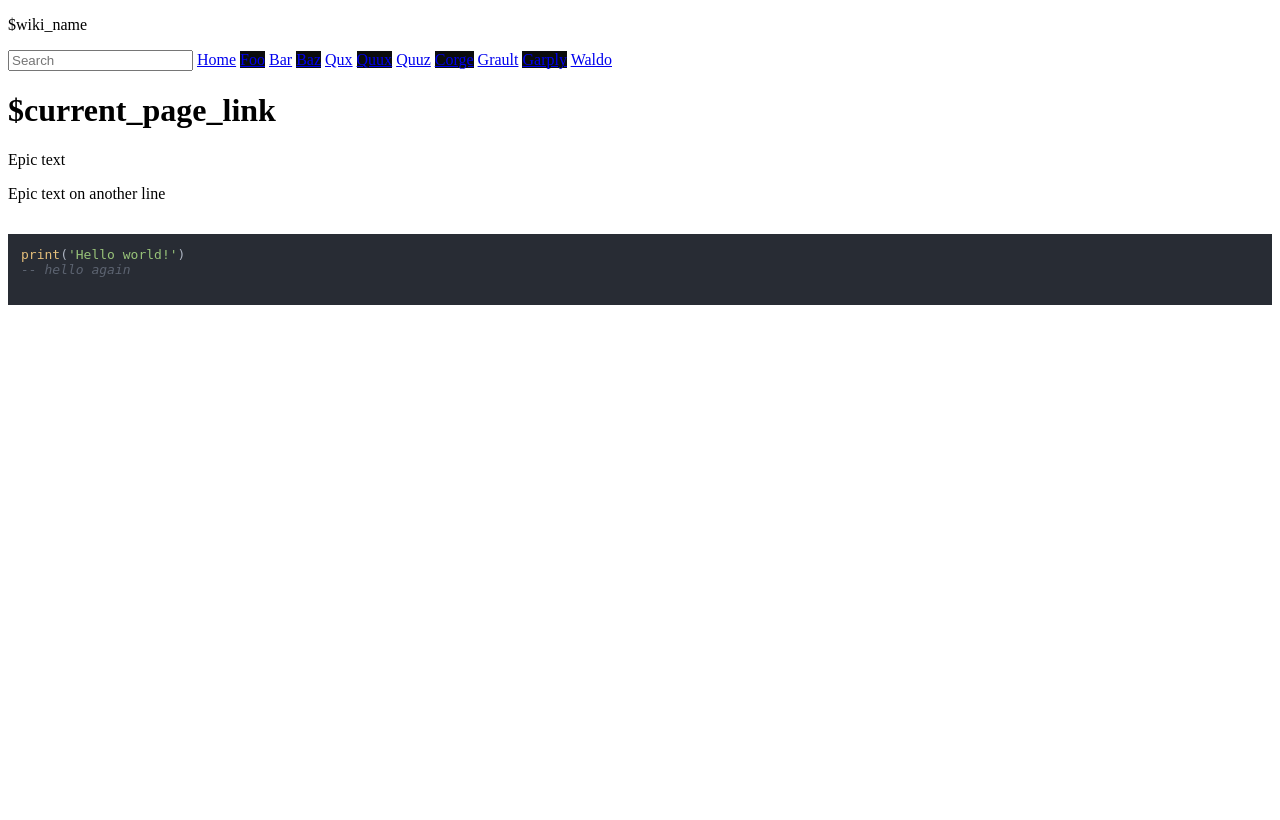
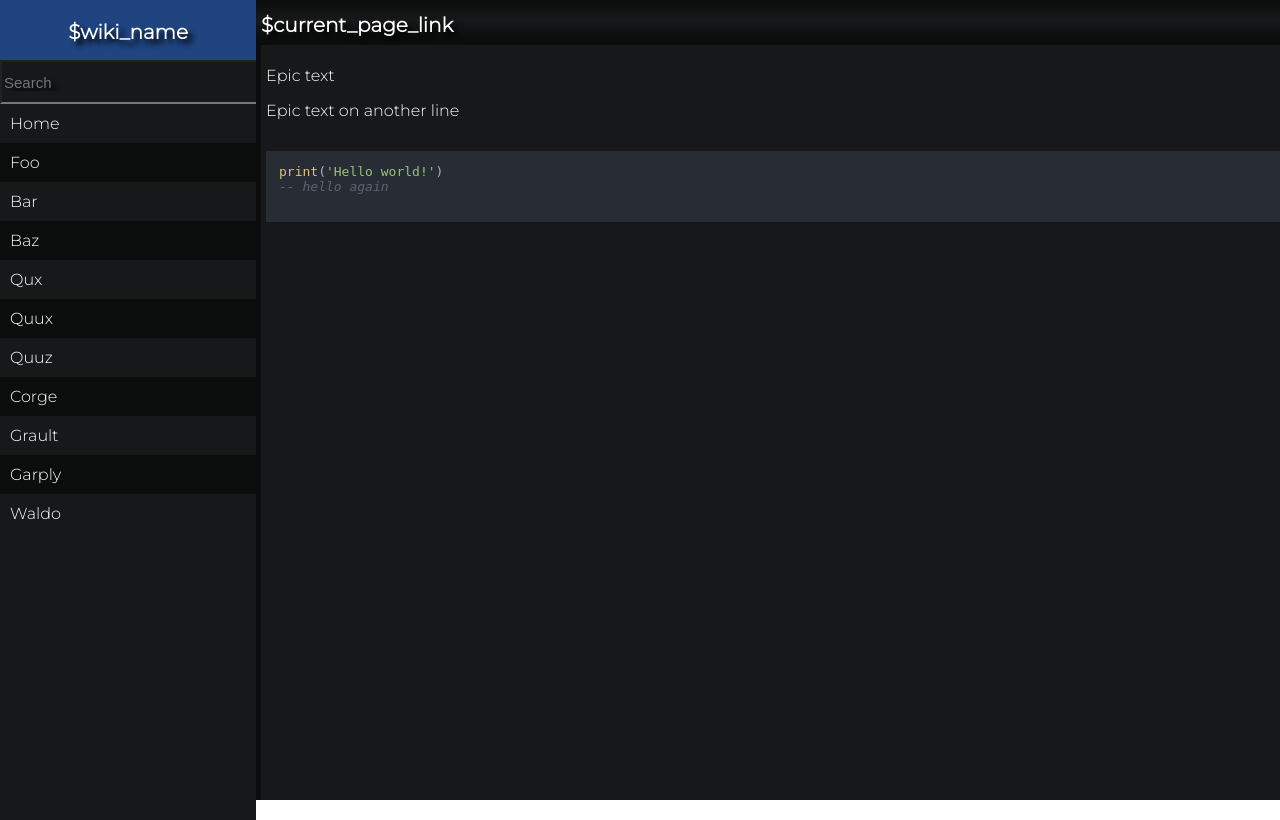
Before and after one commit to vortexint/tinyDocs, a PHP site: page /resources/page.html in a window 1280 px wide. Before the commit the page ends 305 px from the top, so only its background shows below. Run offline with PHP 8.4, Linux system fonts and the light colour scheme.

Commit message:
style to resources

```diff
--- a/style.css
+++ b/resources/style.css
@@ -55,6 +55,16 @@ body {
     font-family: 'Montserrat', sans-serif;
 }
 
+.sidebar-search {
+    width: 100%;
+    height: 5%;
+    background-color: inherit;
+    color: #fff;
+    font-size: 15px;
+    text-align: left;
+    text-shadow: 5px 5px 5px #000;
+}
+
 /* sidebar link modern, 100% width, vertical padding, no margin */
 .sidebar-list a {
     display: block;
@@ -63,7 +73,7 @@ body {
     text-decoration: none;
     color: #fff;
     /* animation */
-    transition: all 0.2s ease-in-out;
+    transition: all 0.1s ease-in-out;
 }
 .sidebar-list a:hover {
     background-color: #a1a1a1
@@ -103,7 +113,7 @@ body {
     margin-left: 5px;
     margin-right: 5px;
     width: 20%;
-    height: 100%;
+    height: 5%;
     font-size: 10px;
     font-weight: bold;
     text-align: left;
@@ -120,6 +130,7 @@ body {
     width: 100%;
     height: 95%;
     margin: 5px;
+    padding: 5px;
     overflow-x: hidden;
     overflow-y: scroll;
     font-family: 'Montserrat', sans-serif;
```
